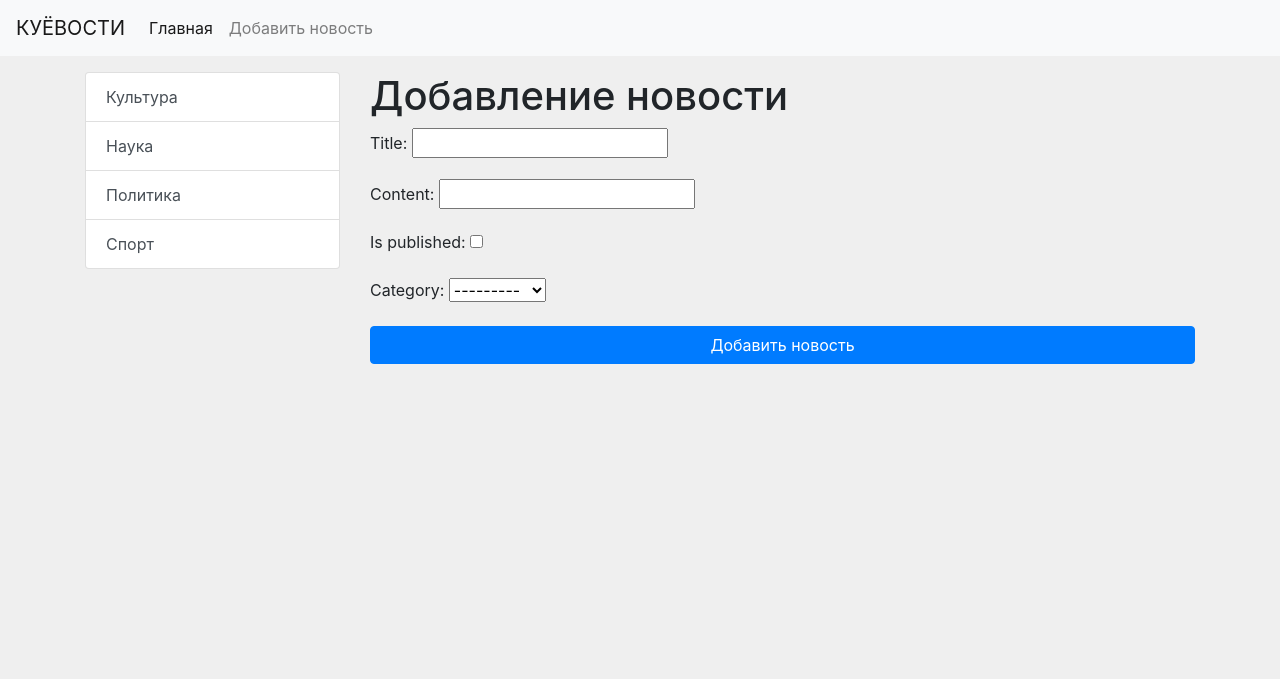
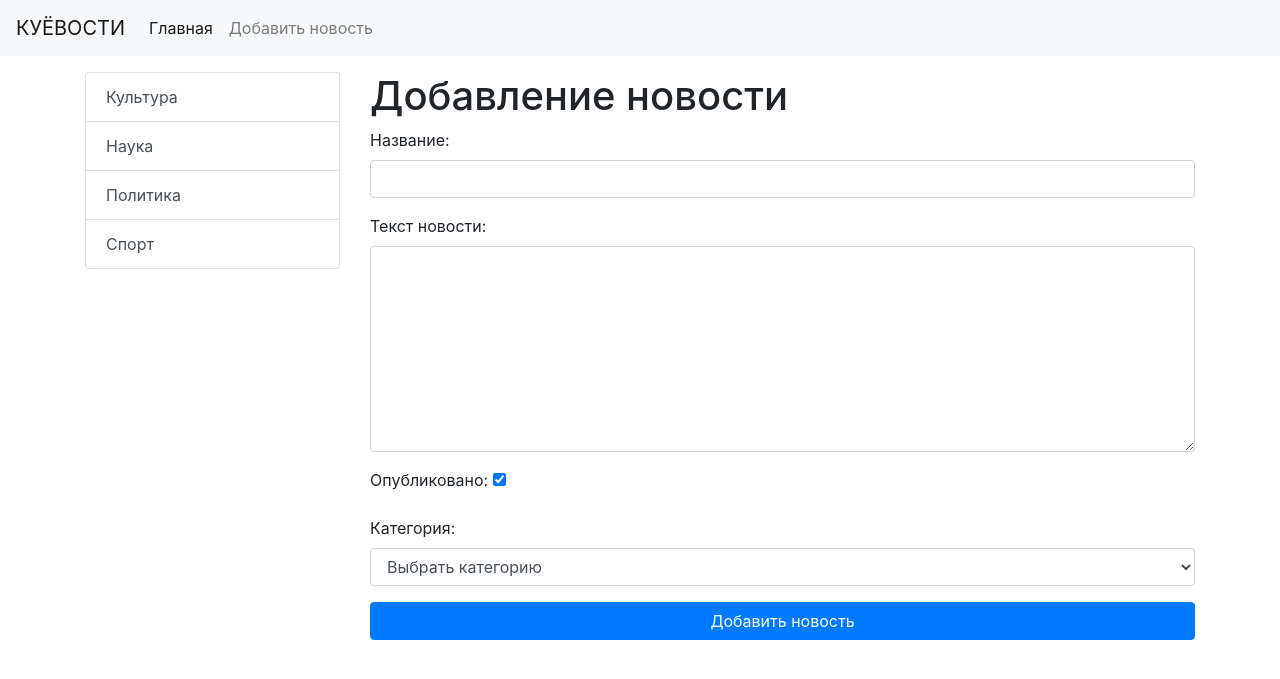
Before and after one commit to varnikgen/It_coder_news_site, a Django app: page /news/add-news/ in a window 1280 px wide. Shown: the top 679 px of the page. Run offline with Django 3.2, Linux system fonts and the light colour scheme; data comes from the database, SQL or seed files in the repository; both versions use the stored data as it was after the commit; some libraries are stand-ins or nearby versions.

Commit message:
IT Coder - Работа с формами Часть 2

```diff
--- a/mysite/static/css/style.css
+++ b/mysite/static/css/style.css
@@ -1,3 +1,6 @@
 body{
-    background-color: #eeee;
+    background-color: white;
 }
+.errorlist{
+    color: red;
+}
--- a/news/forms.py
+++ b/news/forms.py
@@ -4,7 +4,7 @@ from .models import Category
 
 
 class NewsForm(forms.Form):
-    title = forms.CharField(max_length=150)
-    content = forms.CharField()
-    is_published = forms.BooleanField()
-    category = forms.ModelChoiceField(queryset=Category.objects.all())
+    title = forms.CharField(max_length=150, label='Название', widget=forms.TextInput(attrs={'class': 'form-control',}))
+    content = forms.CharField(label='Текст новости', required=False, widget=forms.Textarea(attrs={'class': 'form-control', 'rows': 8}))
+    is_published = forms.BooleanField(label='Опубликовано', initial=True, required=False)
+    category = forms.ModelChoiceField(queryset=Category.objects.all(), label='Категория', empty_label='Выбрать категорию', widget=forms.Select(attrs={'class': 'form-control',}))
--- a/news/templates/news/add_news.html
+++ b/news/templates/news/add_news.html
@@ -13,7 +13,57 @@
     <h1>Добавление новости</h1>
     <form action="{% url 'add_news' %}" method="POST">
         {% csrf_token %}
+
+        {{ form.non_field.errors }}
         {{ form.as_p }}
+
+        {% comment %}
+        {{ form.non_field.errors }}
+
+        <div class="form-group">
+            <label for="{{ form.title.id_for_label }}">Категории:</label>
+            {{ form.category }}
+            <div class="invalid-feedback">
+                {{ form.category.errors }}
+            </div>
+        </div>
+
+        <div class="form-group">
+            <label for="{{ form.title.id_for_label }}">Название:</label>
+            {{ form.title }}
+            <div class="invalid-feedback">
+                {{ form.title.errors }}
+            </div>
+        </div>
+
+        <div class="form-group">
+            <label for="{{ form.title.id_for_label }}">Текст новости:</label>
+            {{ form.content }}
+            <div class="invalid-feedback">
+                {{ form.content.errors }}
+            </div>
+        </div>
+
+        <div class="form-group">
+            <label for="{{ form.title.id_for_label }}">Опубликовано:</label>
+            {{ form.is_published }}
+            <div class="invalid-feedback">
+                {{ form.is_published.errors }}
+            </div>
+        </div>
+
+
+        {% for field in form %}
+            <div class="form-group">
+                {{ field.label_tag }}
+                {{ field }}
+                <div class="invalid-feedback">
+                    {{ field.errors }}
+                </div>
+            </div>
+        {% endfor %}
+        {% endcomment %}
+
         <button type="submit" class="btn btn-primary btn-block">Добавить новость</button>
     </form>
 {% endblock content %}
--- a/news/views.py
+++ b/news/views.py
@@ -1,5 +1,5 @@
 from django import forms
-from django.shortcuts import render, get_object_or_404
+from django.shortcuts import render, get_object_or_404, redirect
 
 from .models import News, Category
 from .forms import NewsForm
@@ -29,7 +29,10 @@ def view_news(request, pk):
 
 def add_news(request):
     if request.method == 'POST':
-        pass
+        form = NewsForm(request.POST)
+        if form.is_valid():
+            news = News.objects.create(**form.cleaned_data)
+            return redirect(news)
     else:
         form = NewsForm()
     context = {'form': form}
```
Also changed, not shown: db.sqlite3.
